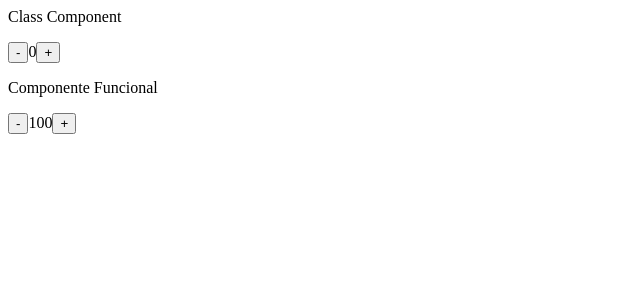
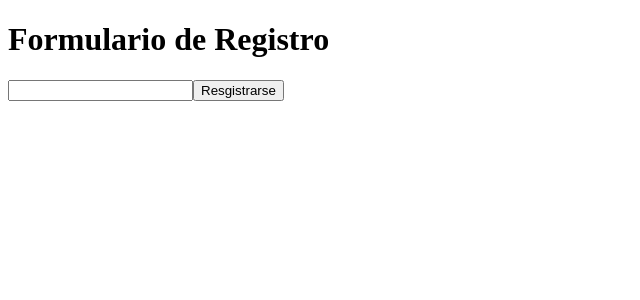
Before and after one commit to magoMercurio/function-compenent-react-vite, a React (Vite) app: page / in a window 1280 px wide. Shown: the top 300 px of the page, without its empty margins (0-640 px from the left). Built offline with nearby package versions, Linux system fonts and the light colour scheme.

Commit message:
add FormSignUp.jsx component

```diff
--- a/src/App.jsx
+++ b/src/App.jsx
@@ -1,15 +1,15 @@
-import ClassComponent from './components/ClassComponent'
+
 import './App.css'
-import FunComponent from './components/FuncComponent'
+import FormsignUp from './components/FormSignUp'
+
 
 function App() {
 
   return (
-
-    <div>
-      <ClassComponent />
-      <FunComponent />
-    </div>
+    <>
+    <h1>Formulario de Registro</h1>
+      <FormsignUp />
+    </>
   )
 }
 
--- /dev/null
+++ b/src/components/FormSignUp.jsx
@@ -0,0 +1,10 @@
+
+
+function FormsignUp() {
+  return <form>
+    <input type="text" name="" id="" />
+    <button>Resgistrarse</button>
+  </form>
+}
+
+export default FormsignUp
```
